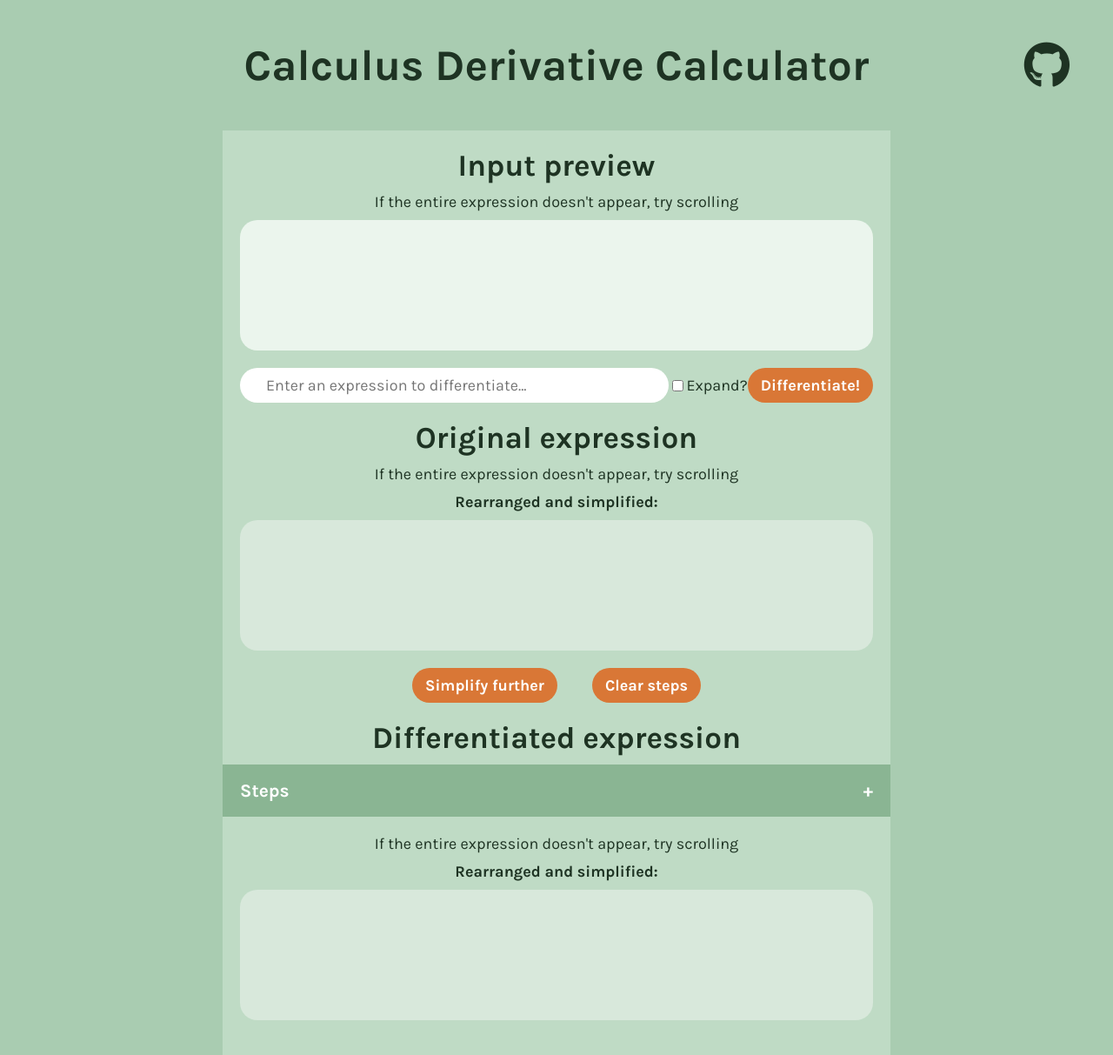
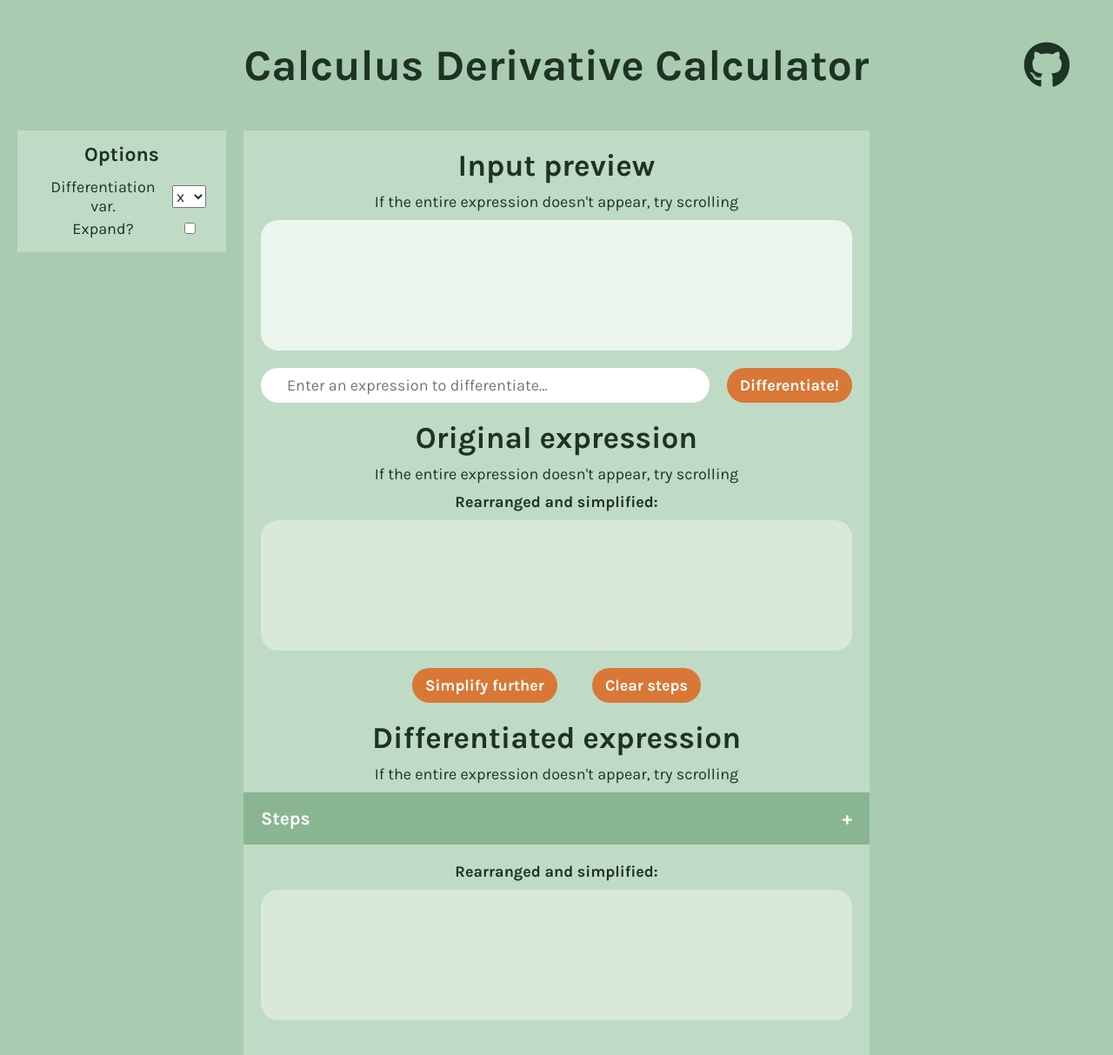
Before and after one commit to alexlee27/calc-derivative-calculator, a Flask app: page / in a window 1280 px wide. Shown: the whole page at 87% size. Run offline with Flask 3, Linux system fonts and the light colour scheme; lists and menus that the app fills with data are empty; some libraries are stand-ins or nearby versions.

Commit message:
options + changing var of diff

```diff
--- a/app.py
+++ b/app.py
@@ -12,6 +12,7 @@ def index():
 def differentiate():
     input_text = request.form['input_text']
     expand_str = request.form['expand']
+    var_of_diff = request.form['var_of_diff']
     print(expand_str)
     if expand_str == 'true':
         expand_bool = True
@@ -22,7 +23,7 @@ def differentiate():
     print(expand_bool)
     print(input_text)
     input_simplified, differentiated, input_simplified_string, differentiated_string, steps_latex, steps_explanation, steps_explanation_latex \
-        = main.differentiate(input_text, expand=expand_bool)
+        = main.differentiate(input_text, expand=expand_bool, variable=var_of_diff)
     return jsonify({"input_simplified": input_simplified, "differentiated": differentiated,
                     "input_simplified_string": input_simplified_string, "differentiated_string": differentiated_string,
                     "expand": expand_str, "steps_latex": steps_latex, "steps_explanation": steps_explanation,
@@ -50,7 +51,8 @@ def differentiate():
 @app.route('/input_preview', methods=['POST'])
 def input_preview():
     input_text = request.form['input_text']
-    result = main.input_preview(input_text)
+    var_of_diff = request.form['var_of_diff']
+    result = main.input_preview(input_text, variable=var_of_diff)
     return jsonify({"preview_result": result})
 
 
--- a/classes.py
+++ b/classes.py
@@ -692,7 +692,7 @@ class Multiply(BinOp):
             return Const(0), [(Const(0), 'The derivative of a constant is zero: ',
                               f'\\displaystyle {constant_var}\'=0')]
 
-        if isinstance(self.left, Const) and not isinstance(self.right, Const):
+        if left_type in {'Non-digit', 'Digit'} and not isinstance(self.right, Const):
             steps = [(Multiply(self.left, Diff(self.right, respect_to)), 'Differentiation is linear; pull out constant factors: ',
                       f'\\displaystyle\\left[{constant_var}\\cdot u({respect_to})\\right]\'={constant_var}\\cdot u\'({respect_to})')]
             right_differentiated, right_steps = self.right.differentiate(respect_to)
@@ -700,7 +700,7 @@ class Multiply(BinOp):
                 steps.append((Multiply(self.left, item[0]), item[1], item[2]))
             return Multiply(self.left, right_differentiated), steps
 
-        if isinstance(self.right, Const) and not isinstance(self.left, Const):
+        if right_type in {'Non-digit', 'Digit'} and not isinstance(self.left, Const):
             steps = [(Multiply(self.right, Diff(self.left, respect_to)), 'Differentiation is linear; pull out constant factors: ',
                       f'\\displaystyle\\left[a\\{constant_var}dot u({respect_to})\\right]\'={constant_var}\\cdot u\'({respect_to})')]
             left_differentiated, left_steps = self.left.differentiate(respect_to)
--- a/static/index.js
+++ b/static/index.js
@@ -1,33 +1,3 @@
-let coll = document.getElementById("show-steps");
-let content = document.getElementById("steps");
-let icon = document.getElementById("show-steps-icon");
-coll.addEventListener("click", function() {
-//    this.classList.toggle("active");
-    if (content.style.maxHeight){
-      content.style.maxHeight = null;
-      content.style.paddingTop = 0;
-      content.style.paddingBottom = 0;
-    } else {
-      content.style.maxHeight = content.scrollHeight + "px";
-    }
-
-    if (icon.textContent === "+") {
-        icon.textContent = "−"; // U+2212; not a hyphen
-    }
-    else {
-        icon.textContent = "+";
-    }
-});
-
-let clearSteps = document.getElementById("clear-steps");
-clearSteps.addEventListener("click", function() {
-    while (content.firstChild) {
-        content.removeChild(content.lastChild);
-    }
-    content.style.maxHeight = null;
-    icon.textContent = "+";
-});
-
 // All jQuery code goes below
 // $ is shortcut for 'jQuery'
 $(document).ready(function () {
@@ -37,11 +7,13 @@ $(document).ready(function () {
 
         const input = $("#input-text").val();
         const expandBool = $("#expand").val();
+        const varOfDiff = $("#variable-of-diff").find(":selected").val();
+        console.log(varOfDiff);
 
         $.ajax({
             type: "POST",
             url: "/differentiate",
-            data: { input_text: input, expand: expandBool },
+            data: { input_text: input, expand: expandBool, var_of_diff: varOfDiff },
             dataType: "json",
             success: function (response) {
                 // Update page with result
@@ -95,36 +67,9 @@ $(document).ready(function () {
         });
     });
 
-    $("#input-text").on('input', function() {
-        const input = $("#input-text").val();
-        const $steps = $("#steps");
+    $("#input-text").on('input', inputPreview);
 
-        $steps.empty();
-        icon.textContent = "+";
-
-        $.ajax({
-            type: "POST",
-            url: "/input_preview",
-            data: { input_text: input },
-            dataType: "json",
-            success: function (response) {
-                // Update page with result
-                let result = response.preview_result;
-                result = "$$" + result + "$$";
-
-                const $inputPreview = $("#input-preview");
-
-                $inputPreview.html(result);
-
-                MathJax.typesetPromise();
-                changeLaTeXStyle("input-preview", 180);
-                OverflowChangeStyle("input-preview");
-            },
-            error: function (xhr, status, error) {
-                console.log(error);
-            }
-        });
-    });
+    $("#variable-of-diff").on('change', inputPreview);
 
     $("#simplify").submit(function (event) {
         // Preventing submitting form by default
@@ -132,11 +77,13 @@ $(document).ready(function () {
 
         const simplifyOriginal = $("#simplify-original").val();
         const simplifyExpand = $("#simplify-expand").val();
+        const varOfDiff = $("#variable-of-diff").find(":selected").val();
+        console.log(varOfDiff);
 
         $.ajax({
             type: "POST",
             url: "/differentiate",
-            data: { input_text: simplifyOriginal, expand: simplifyExpand },
+            data: { input_text: simplifyOriginal, expand: simplifyExpand, var_of_diff: varOfDiff },
             dataType: "json",
             success: function (response) {
                 // Update page with result
@@ -190,6 +137,68 @@ $(document).ready(function () {
         });
     });
 })
+
+function inputPreview() {
+    const input = $("#input-text").val();
+    const $steps = $("#steps");
+    const varOfDiff = $("#variable-of-diff").find(":selected").val();
+
+    $steps.empty();
+    icon.textContent = "+";
+
+    $.ajax({
+        type: "POST",
+        url: "/input_preview",
+        data: { input_text: input, var_of_diff: varOfDiff },
+        dataType: "json",
+        success: function (response) {
+            // Update page with result
+            let result = response.preview_result;
+            result = "$$" + result + "$$";
+
+            const $inputPreview = $("#input-preview");
+
+            $inputPreview.html(result);
+
+            MathJax.typesetPromise();
+            changeLaTeXStyle("input-preview", 180);
+            OverflowChangeStyle("input-preview");
+        },
+        error: function (xhr, status, error) {
+            console.log(error);
+        }
+    });
+}
+
+let coll = document.getElementById("show-steps");
+let content = document.getElementById("steps");
+let icon = document.getElementById("show-steps-icon");
+coll.addEventListener("click", function() {
+//    this.classList.toggle("active");
+    if (content.style.maxHeight){
+      content.style.maxHeight = null;
+      content.style.paddingTop = 0;
+      content.style.paddingBottom = 0;
+    } else {
+      content.style.maxHeight = content.scrollHeight + "px";
+    }
+
+    if (icon.textContent === "+") {
+        icon.textContent = "−"; // U+2212; not a hyphen
+    }
+    else {
+        icon.textContent = "+";
+    }
+});
+
+let clearSteps = document.getElementById("clear-steps");
+clearSteps.addEventListener("click", function() {
+    while (content.firstChild) {
+        content.removeChild(content.lastChild);
+    }
+    content.style.maxHeight = null;
+    icon.textContent = "+";
+});
 
 
 function toggleExpandCheckbox() {
--- a/static/styles.css
+++ b/static/styles.css
@@ -23,6 +23,11 @@ p {
 
 * {
     color: #1e3323;
+}
+
+select {
+    font-family: 'Karla', sans-serif;
+    font-size: 18px;
 }
 
 body {
@@ -114,23 +119,36 @@ body {
     margin-bottom: 20px;
 }
 
+#input-text {
+    margin-right: 10px;
+}
+
+#submit-button {
+    margin-left: 10px;
+}
+
+#options-box > table {
+    width: 100%;
+}
+
+#options-box > table * {
+    font-weight: 400;
+}
+
 input, button {
     font-family: 'Karla', sans-serif;
     font-size: 18px;
     border: 0;
 }
 
-#expand {
-    width: auto;
-}
-
 #input-text {
-    width: 68%;
+    width: 70%;
     height: 100%;
     border-radius: 20px;
     box-sizing: border-box;
     padding-left: 30px;
     padding-right: 30px;
+    flex-grow: 1;
 }
 
 #submit-button, #simplify-submit, #clear-steps {
@@ -235,3 +253,26 @@ input, button {
 .explanation * {
     color: #66786a;
 }
+
+#left-column, #right-column {
+    display: flex;
+    justify-content: center;
+    padding-left: 20px;
+    padding-right: 20px;
+
+}
+
+#options-box {
+    display: flex;
+    flex-direction: column;
+    justify-content: center;
+    align-items: center;
+    background-color: #bfdbc5;
+    padding: 20px;
+    width: 100%;
+    height: 100px;
+}
+
+#options-title {
+    font-size: 23px;
+}
--- a/templates/index.html
+++ b/templates/index.html
@@ -18,6 +18,46 @@
     </div>
     <div id="main-content">
         <div id="left-column">
+            <div id="options-box">
+                <h3 id="options-title">Options</h3>
+                <table>
+                    <tr>
+                        <th><label for="variable-of-diff">Differentiation var.</label></th>
+                        <th>
+                            <select id="variable-of-diff">
+                                <option value="x">x</option>
+                                <option value="a">a</option>
+                                <option value="b">b</option>
+                                <option value="c">c</option>
+                                <option value="d">d</option>
+                                <option value="f">f</option>
+                                <option value="g">g</option>
+                                <option value="h">h</option>
+                                <option value="j">j</option>
+                                <option value="k">k</option>
+                                <option value="l">l</option>
+                                <option value="m">m</option>
+                                <option value="n">n</option>
+                                <option value="o">o</option>
+                                <option value="p">p</option>
+                                <option value="q">q</option>
+                                <option value="r">r</option>
+                                <option value="s">s</option>
+                                <option value="t">t</option>
+                                <option value="u">u</option>
+                                <option value="v">v</option>
+                                <option value="w">w</option>
+                                <option value="y">y</option>
+                                <option value="z">z</option>
+                            </select>
+                        </th>
+                    </tr>
+                    <tr>
+                        <th><label for="expand" id="expand-text">Expand?</label></th>
+                        <th><input type="checkbox" id="expand" name="expand" value="false" onclick="toggleExpandCheckbox()"></th>
+                    </tr>
+                </table>
+            </div>
 
         </div>
 
@@ -30,8 +70,6 @@
 
                 <form id="differentiate">
                     <input type="text" placeholder="Enter an expression to differentiate..." id="input-text" name="input_text">
-                    <input type="checkbox" id="expand" name="expand" value="false" onclick="toggleExpandCheckbox()">
-                    <label for="expand" id="expand-text">Expand?</label>
                     <input type="submit" id="submit-button" value="Differentiate!">
                 </form>
 
@@ -52,12 +90,12 @@
             </div>
 
             <h2>Differentiated expression</h2>
+            <p class="scroll-message">If the entire expression doesn't appear, try scrolling</p>
             <button type="button" id="show-steps">Steps <p id="show-steps-icon">+</p></button>
             <div id="steps">
             </div>
 
             <div id="lower-section">
-                <p class="scroll-message">If the entire expression doesn't appear, try scrolling</p>
                 <h3>Rearranged and simplified:</h3>
                 <div id="differentiated-result" class="latex-box"></div>
             </div>
```
